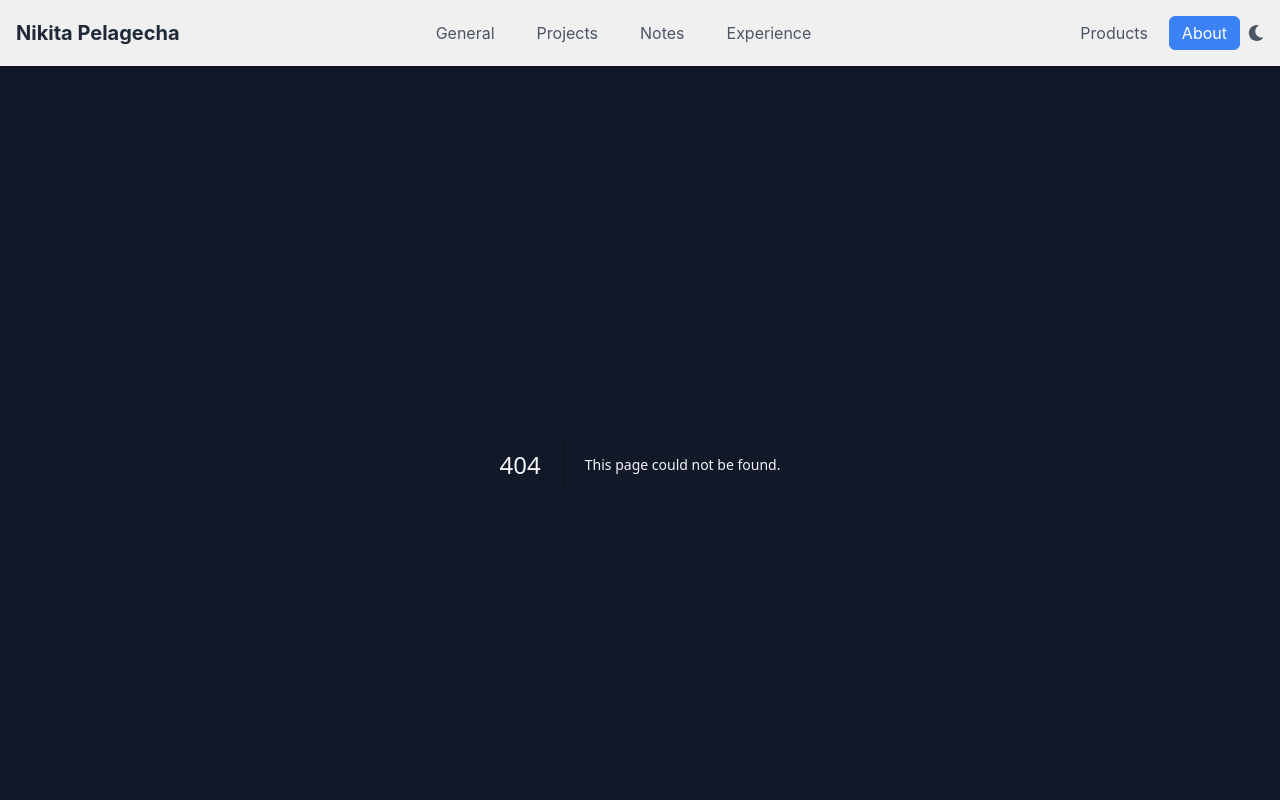
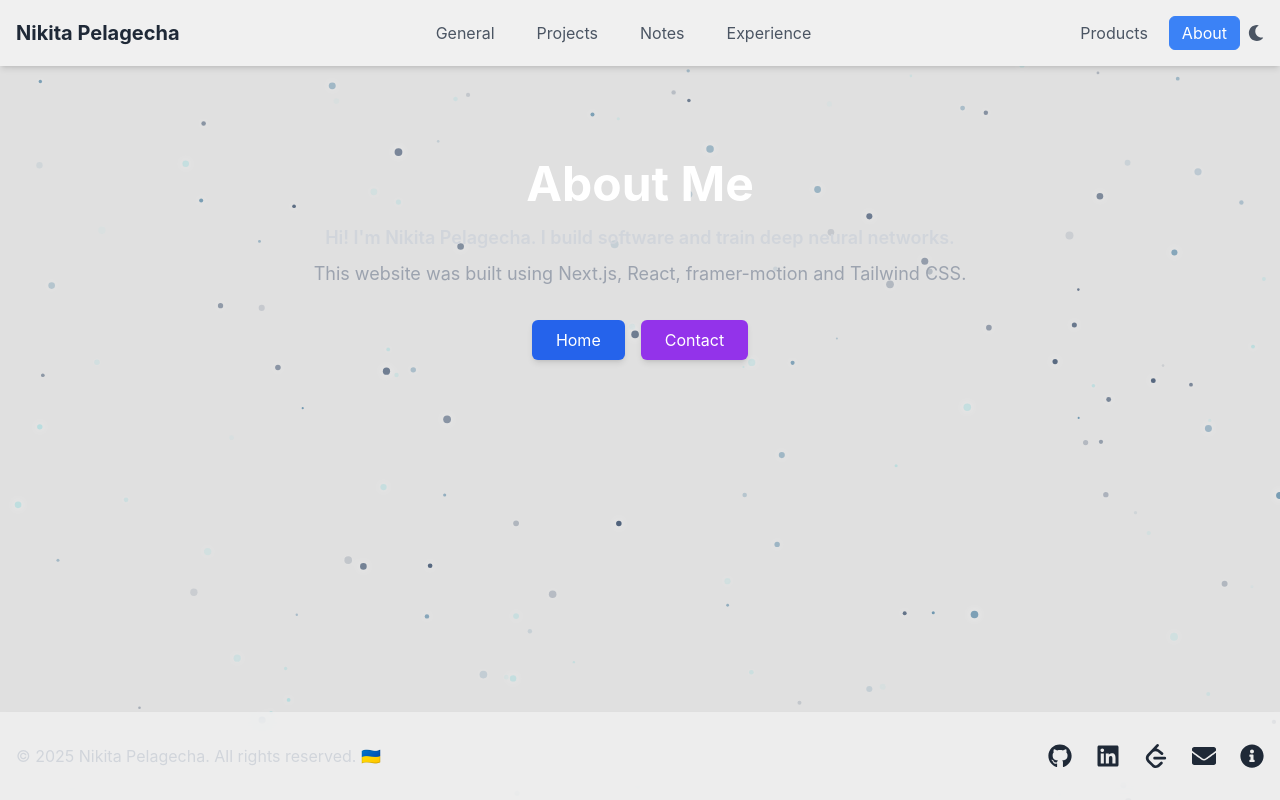
Before and after one commit to pelagecha/website, a Next.js app: page /about in a window 1280 px wide. Before the commit this address had no page. Shown: the top 800 px of the page. Built offline with nearby package versions, Linux system fonts and the light colour scheme.

Commit message:
fixed broken about and products links

```diff
--- /dev/null
+++ b/app/about/page.tsx
@@ -0,0 +1,49 @@
+"use client";
+import React from "react";
+import { motion } from "framer-motion";
+import Link from "next/link";
+import ParticlesBackground from "@/app/components/ParticlesBackground";
+
+const AboutPage: React.FC = () => {
+    return (
+        <div className="relative flex items-center justify-center">
+            <ParticlesBackground />
+            <main className="container mx-auto px-4 py-24 relative z-10 text-center">
+                <h1 className="text-5xl font-bold text-black dark:text-white">
+                    About Me
+                </h1>
+                <p className="mt-4 text-lg text-gray-700 dark:text-gray-300 font-semibold">
+                    Hi! I&apos;m Nikita Pelagecha. I build software and train
+                    deep neural networks.
+                </p>
+                <p className="mt-2 text-lg text-gray-600 dark:text-gray-400">
+                    This website was built using Next.js, React, framer-motion
+                    and Tailwind CSS.
+                </p>
+                <div className="flex justify-center mt-8 space-x-4">
+                    <Link href="/" passHref>
+                        <motion.button
+                            className="px-6 py-2 rounded-md shadow-md bg-blue-400 text-black hover:bg-blue-500 dark:bg-blue-600 dark:text-white dark:hover:bg-blue-700"
+                            whileHover={{ scale: 1.1 }}
+                            whileTap={{ scale: 0.95 }}
+                        >
+                            Home
+                        </motion.button>
+                    </Link>
+                    <motion.a
+                        href="mailto:nikitapelagecha@gmail.com"
+                        target="_blank"
+                        rel="noopener noreferrer"
+                        className="px-6 py-2 rounded-md shadow-md bg-purple-400 text-black hover:bg-purple-500 dark:bg-purple-600 dark:text-white dark:hover:bg-purple-700"
+                        whileHover={{ scale: 1.1 }}
+                        whileTap={{ scale: 0.95 }}
+                    >
+                        Contact
+                    </motion.a>
+                </div>
+            </main>
+        </div>
+    );
+};
+
+export default AboutPage;
--- /dev/null
+++ b/app/products/page.tsx
@@ -0,0 +1,35 @@
+import React from "react";
+import LinkCard from "@/app/components/Extensions";
+import ParticlesBackground from "@/app/components/ParticlesBackground";
+import Link from "next/link";
+
+const Products = () => {
+    return (
+        <div className="relative flex flex-col">
+            <div className="absolute inset-0 z-0">
+                <ParticlesBackground />
+            </div>
+            <div className="container mx-auto my-16 p-4 z-10">
+                <div className="container mx-auto p-4">
+                    <h1 className="text-2xl font-bold mb-4">
+                        Explore some of the extensions I wrote
+                    </h1>
+                    <LinkCard
+                        href="https://marketplace.visualstudio.com/items?itemName=pelagecha.4u2c"
+                        title="4u2c VSCode light theme"
+                    />
+                </div>
+            </div>
+            <div className="flex flex-col items-center mt-8 space-y-4 relative z-10">
+                <Link
+                    href="/"
+                    className="inline-block bg-transparent border border-gray-500 text-gray-800 dark:text-gray-200 font-semibold py-2 px-4 rounded hover:bg-gray-100 dark:hover:bg-gray-800 hover:bg-opacity-25 transition ease-in-out duration-200"
+                >
+                    Back to Main Page
+                </Link>
+            </div>
+        </div>
+    );
+};
+
+export default Products;
```
